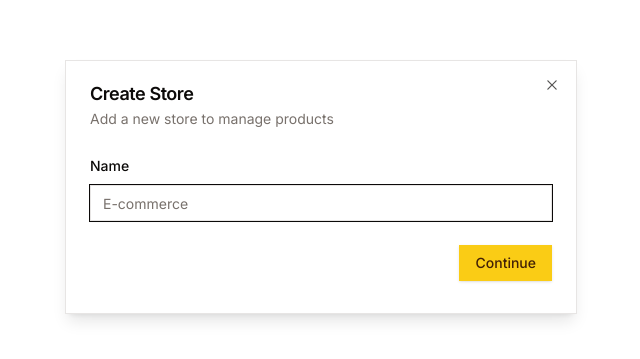
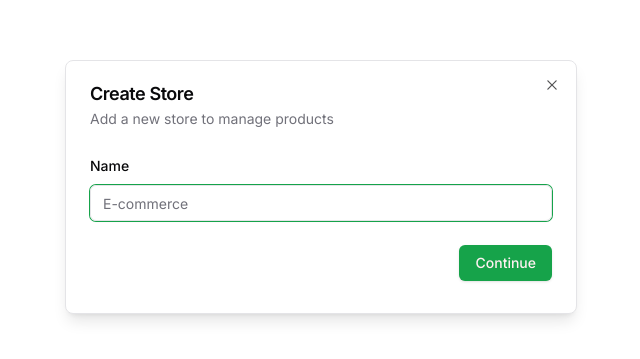
Before and after one commit to Sabbir12488/OrKai_website, a Next.js app in the folder admin/orkai_admin/: page / in a window 1280 px wide. Shown: the part 213-572 px from the top of the page, without its empty margins (319-959 px from the left). Built offline with nearby package versions, Linux system fonts and the light colour scheme; no server answers; the database is empty; sample sign-in values are in the browser's storage.

Commit message:
made alert window

```diff
--- a/admin/orkai_admin/app/globals.css
+++ b/admin/orkai_admin/app/globals.css
@@ -73,52 +73,54 @@
 }*/
 
 
+
 @layer base {
   :root {
     --background: 0 0% 100%;
-    --foreground: 20 14.3% 4.1%;
+    --foreground: 240 10% 3.9%;
     --card: 0 0% 100%;
-    --card-foreground: 20 14.3% 4.1%;
+    --card-foreground: 240 10% 3.9%;
     --popover: 0 0% 100%;
-    --popover-foreground: 20 14.3% 4.1%;
-    --primary: 47.9 95.8% 53.1%;
-    --primary-foreground: 26 83.3% 14.1%;
-    --secondary: 60 4.8% 95.9%;
-    --secondary-foreground: 24 9.8% 10%;
-    --muted: 60 4.8% 95.9%;
-    --muted-foreground: 25 5.3% 44.7%;
-    --accent: 60 4.8% 95.9%;
-    --accent-foreground: 24 9.8% 10%;
+    --popover-foreground: 240 10% 3.9%;
+    --primary: 142.1 76.2% 36.3%;
+    --primary-foreground: 355.7 100% 97.3%;
+    --secondary: 240 4.8% 95.9%;
+    --secondary-foreground: 240 5.9% 10%;
+    --muted: 240 4.8% 95.9%;
+    --muted-foreground: 240 3.8% 46.1%;
+    --accent: 240 4.8% 95.9%;
+    --accent-foreground: 240 5.9% 10%;
     --destructive: 0 84.2% 60.2%;
-    --destructive-foreground: 60 9.1% 97.8%;
-    --border: 20 5.9% 90%;
-    --input: 20 5.9% 90%;
-    --ring: 20 14.3% 4.1%;
-    --radius: 0rem;
+    --destructive-foreground: 0 0% 98%;
+    --border: 240 5.9% 90%;
+    --input: 240 5.9% 90%;
+    --ring: 142.1 76.2% 36.3%;
+    --radius: 0.5rem;
   }
 
   .dark {
     --background: 20 14.3% 4.1%;
-    --foreground: 60 9.1% 97.8%;
-    --card: 20 14.3% 4.1%;
-    --card-foreground: 60 9.1% 97.8%;
-    --popover: 20 14.3% 4.1%;
-    --popover-foreground: 60 9.1% 97.8%;
-    --primary: 47.9 95.8% 53.1%;
-    --primary-foreground: 26 83.3% 14.1%;
-    --secondary: 12 6.5% 15.1%;
-    --secondary-foreground: 60 9.1% 97.8%;
-    --muted: 12 6.5% 15.1%;
-    --muted-foreground: 24 5.4% 63.9%;
+    --foreground: 0 0% 95%;
+    --card: 24 9.8% 10%;
+    --card-foreground: 0 0% 95%;
+    --popover: 0 0% 9%;
+    --popover-foreground: 0 0% 95%;
+    --primary: 142.1 70.6% 45.3%;
+    --primary-foreground: 144.9 80.4% 10%;
+    --secondary: 240 3.7% 15.9%;
+    --secondary-foreground: 0 0% 98%;
+    --muted: 0 0% 15%;
+    --muted-foreground: 240 5% 64.9%;
     --accent: 12 6.5% 15.1%;
-    --accent-foreground: 60 9.1% 97.8%;
+    --accent-foreground: 0 0% 98%;
     --destructive: 0 62.8% 30.6%;
-    --destructive-foreground: 60 9.1% 97.8%;
-    --border: 12 6.5% 15.1%;
-    --input: 12 6.5% 15.1%;
-    --ring: 35.5 91.7% 32.9%;
+    --destructive-foreground: 0 85.7% 97.3%;
+    --border: 240 3.7% 15.9%;
+    --input: 240 3.7% 15.9%;
+    --ring: 142.4 71.8% 29.2%;
   }
 }
+
 
 
 @layer base {
--- a/admin/orkai_admin/components/models/store-model.tsx
+++ b/admin/orkai_admin/components/models/store-model.tsx
@@ -42,6 +42,7 @@
 
       const response = await axios.post("/api/stores", values);
 
+      toast.success("Store created!");
       window.location.assign(`./${response.data.id}`);
     } catch (error) {
       toast.error("Something went wrong");
--- a/admin/orkai_admin/components/settings-form.tsx
+++ b/admin/orkai_admin/components/settings-form.tsx
@@ -60,18 +60,18 @@
   };
 
   const onDelete = async () => {
-  try{
+    try {
       setLoading(true);
-    await axios.delete(`/api/stores/${params.storeId}`)
+      await axios.delete(`/api/stores/${params.storeId}`);
       router.refresh();
-    router.push('/')
-    toast.success('Store deleted.');
-  }catch (error){
+      router.push("/");
+      toast.success("Store deleted.");
+    } catch (error) {
       toast.error("Make sure you remove all items from the store first.");
-  }finally{
+    } finally {
       setLoading(false);
     }
-}
+  };
 
   return (
     <>
@@ -125,8 +125,8 @@
           </Button>
         </form>
       </Form>
-      <Separator/>
-      <ApiAlart title="test" description="test description" />
+      <Separator />
+      <ApiAlart title="NEXT_PUBLIC_API" description="test description" variant="public" />
     </>
   );
 };
--- a/admin/orkai_admin/components/ui/api-alart.tsx
+++ b/admin/orkai_admin/components/ui/api-alart.tsx
@@ -1,5 +1,8 @@
-import {Alert, AlertTitle} from "@/components/ui/alert"
-import { Server } from "lucide-react";
+import { Alert, AlertDescription, AlertTitle } from "@/components/ui/alert";
+import { Copy, Server } from "lucide-react";
+import { Badge, BadgeProps } from "@/components/ui/badge";
+import { Button } from "@/components/ui/button";
+import toast from "react-hot-toast";
 
 interface apiAlartProps {
   title: string;
@@ -12,7 +15,7 @@
   admin: "Admin",
 };
 
-const variantMap: Record<apiAlartProps["variant"], string> = {
+const variantMap: Record<apiAlartProps["variant"], BadgeProps["variant"]> = {
   public: "secondary",
   admin: "destructive",
 };
@@ -22,12 +25,28 @@
   description,
   variant = "public",
 }) => {
-    return(
-        <Alert>
-            <Server className="h-4 w-4"/>
-            <AlertTitle className="flex items-center gap-x-2">
-                {title}
-            </AlertTitle>
-        </Alert>
-    )
+
+  const onCopy = () =>
+  {
+    navigator.clipboard.writeText(description);
+    toast.success("Copied in your clipboard");
+  }
+
+  return (
+    <Alert>
+      <Server className="h-4 w-4" />
+      <AlertTitle className="flex items-center gap-x-2">
+        {title}
+        <Badge variant={variantMap[variant]}>{textMap[variant]}</Badge>
+      </AlertTitle>
+      <AlertDescription className="mt-4 flex items-center justify-between">
+        <code className="relative rounded bg-muted px-[0.3rem] py-[0.2rem] font-mono font-semibold">
+          {description}
+        </code>
+        <Button variant={"outline"} size={"icon"} onClick={onCopy}>
+          <Copy className="h-4 w-4" />
+        </Button>
+      </AlertDescription>
+    </Alert>
+  );
 };
--- /dev/null
+++ b/admin/orkai_admin/hooks/use-origin.tsx
@@ -0,0 +1,5 @@
+import { useState } from "react"
+
+export const UseOrigine = () =>{
+    const [mounted, setMounted] = useState(false);
+}
--- a/admin/orkai_admin/providers/toast-provider.tsx
+++ b/admin/orkai_admin/providers/toast-provider.tsx
@@ -4,21 +4,6 @@
 
 export const ToasterProvider = () => {
   return (
-    <Toaster
-      toastOptions={{
-        success: {
-          iconTheme: {
-            primary: "black",
-            secondary: "yellow",
-          },
-        },
-        error: {
-          iconTheme: {
-            primary: "black",
-            secondary: "yellow",
-          },
-        },
-      }}
-    />
+    <Toaster/>
   );
 };
```
Lines whose indentation alone changed are shown as unchanged.
